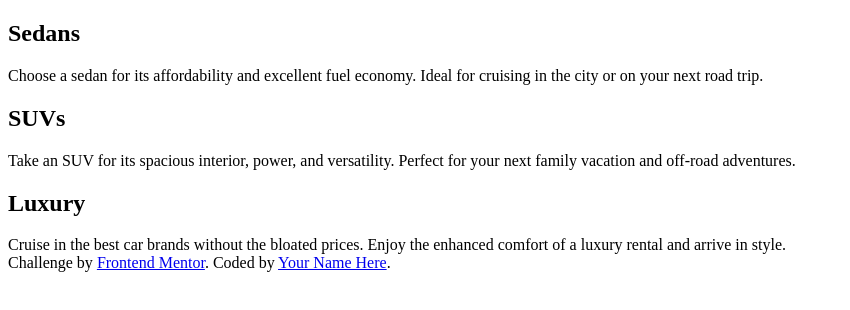
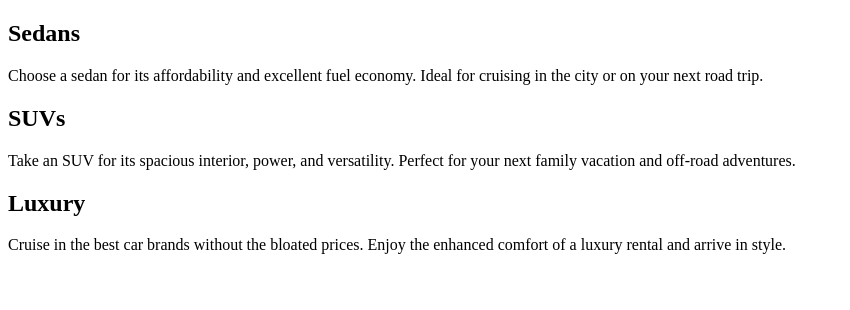
Before and after one commit to HectorKayman/three-column-preview-card-component, a plain HTML site: page index.html in a window 1280 px wide. Shown: the whole page, without its empty margins (0-850 px from the left). Drawn offline with Linux system fonts and the light colour scheme.

Commit message:
Remove the attribution footer

```diff
--- a/index.html
+++ b/index.html
@@ -45,12 +45,5 @@
         </article>
       </section>
     </main>
-
-    <footer class="attribution">
-      Challenge by
-      <a href="https://www.frontendmentor.io?ref=challenge" target="_blank"
-        >Frontend Mentor</a
-      >. Coded by <a href="#">Your Name Here</a>.
-    </footer>
   </body>
 </html>
```
